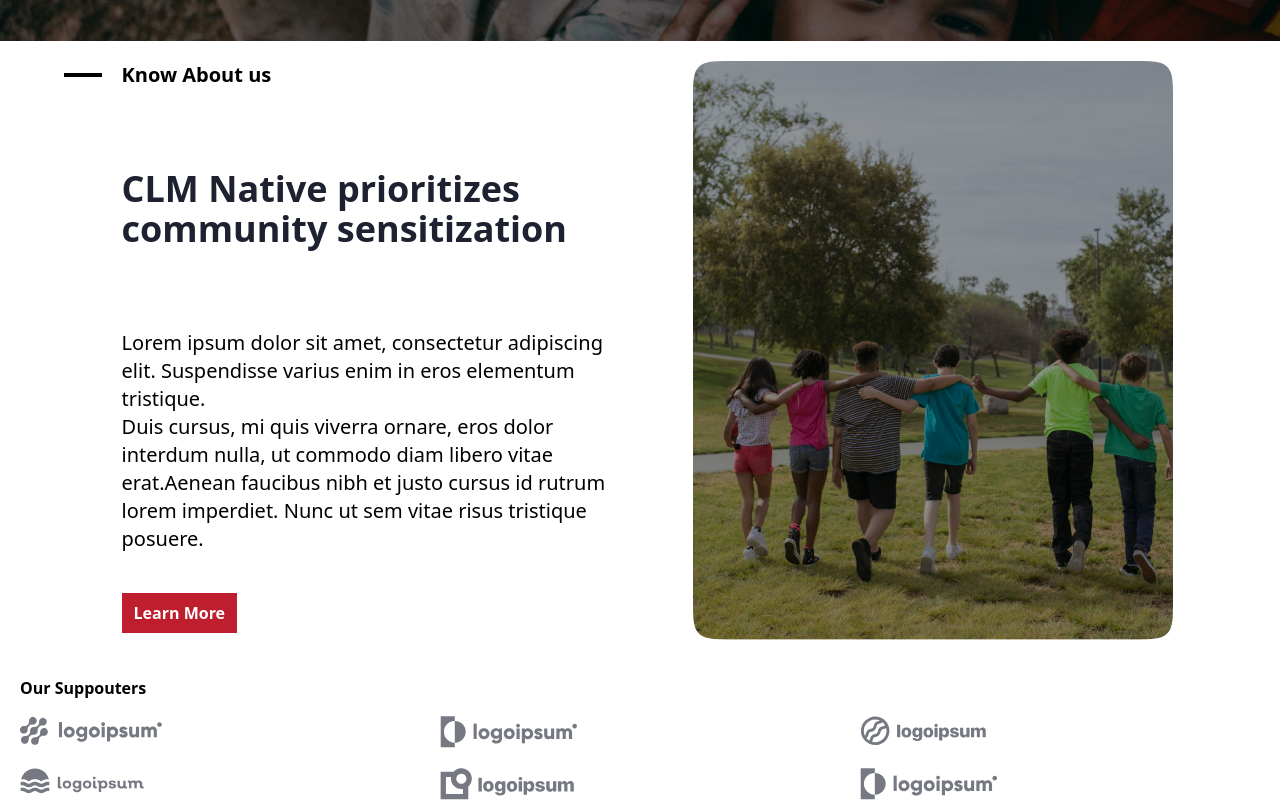
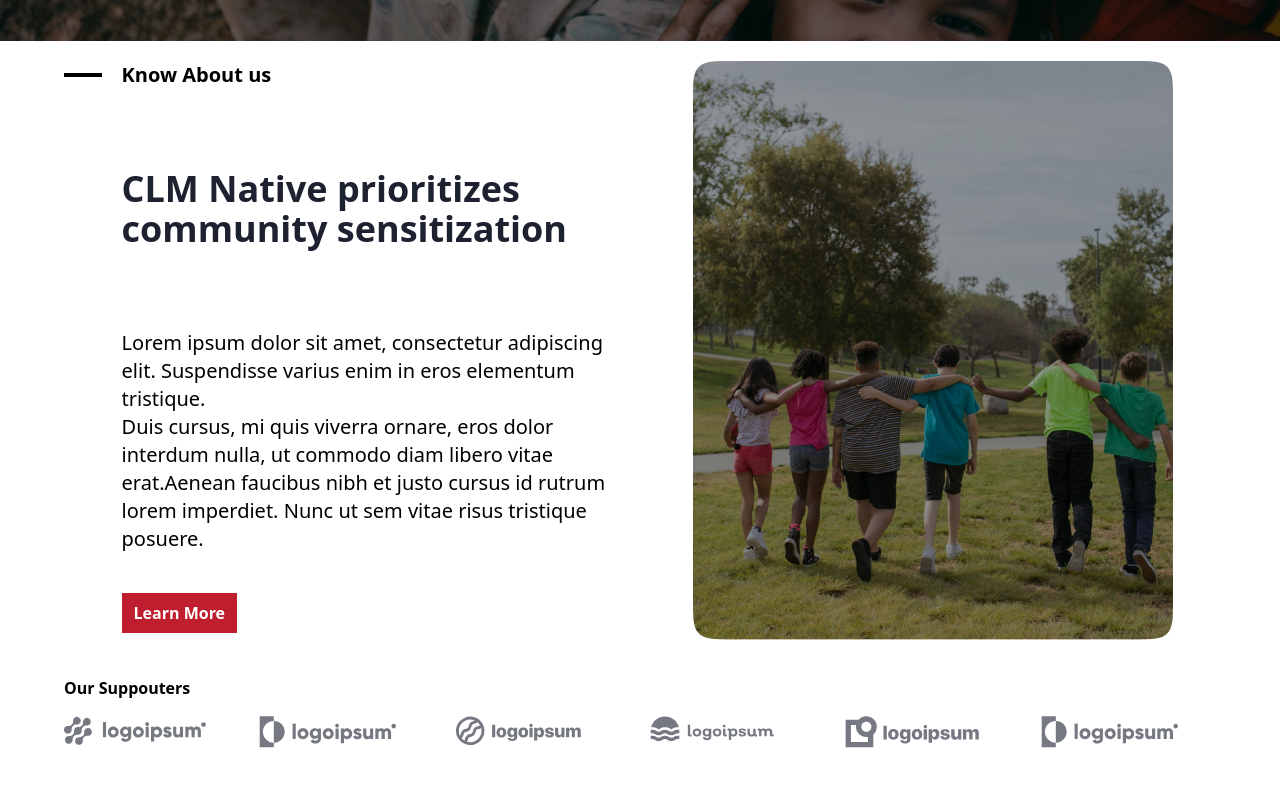
Before and after one commit to Fearless-Edd/clm-website, a React (Vite) app in the folder frontend/: page / in a window 1280 px wide. Shown: the part 696-1496 px from the top of the page. After the commit the page ends 1444 px from the top, so only its background shows below. Built offline with nearby package versions, Linux system fonts and the light colour scheme.

Commit message:
Complete Our supporters responsiveness

```diff
--- a/frontend/src/pages/Home.jsx
+++ b/frontend/src/pages/Home.jsx
@@ -44,9 +44,9 @@ const Home = () => {
       </div>
 
       {/* Our Suppouters */}
-      <div className="px-5">
-        <h1 className="font-semibold py-4">Our Suppouters</h1>
-        <div className="grid grid-cols-3 gap-5">
+      <div className="px-5 md:px-16">
+        <h1 className="font-semibold py-4 md:font-bold">Our Suppouters</h1>
+        <div className="grid grid-cols-3 gap-5 lg:grid-cols-6">
           <img src={logo1} alt="" />
           <img src={logo2} alt="" />
           <img src={logo3} alt="" />
```
